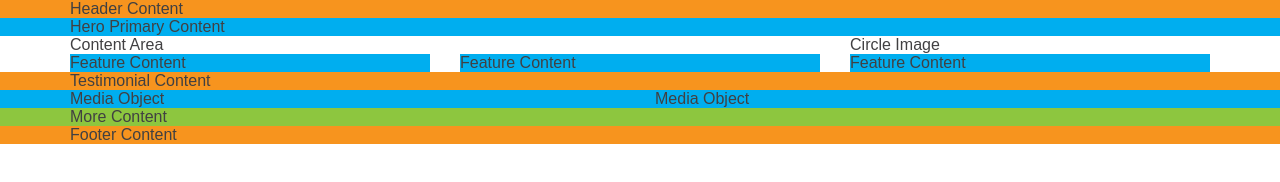
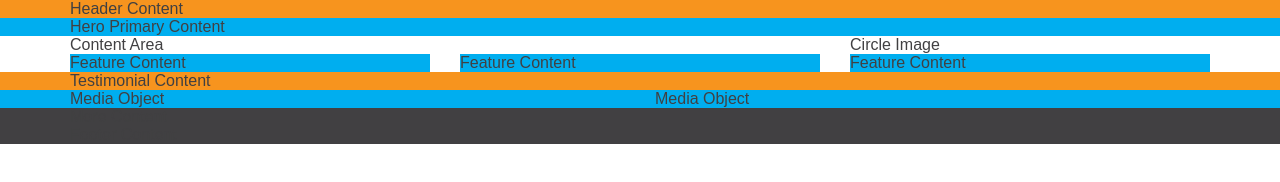
Before and after one commit to YapingDotUK/Mod1Lab, a plain HTML site: page index.html in a window 1280 px wide. Drawn offline with Linux system fonts and the light colour scheme.

Commit message:
change footer background color

```diff
--- a/index.html
+++ b/index.html
@@ -74,14 +74,14 @@
       </div>
     </section>
 
-<section class="background-tertiary">
+<section class="background-footer">
       <div class="container">
         More Content
       </div>
     </section>
   </main>
 
-  <footer class="background-primary">
+  <footer class="background-footer">
     <div class="container">
       Footer Content
     </div>
```
